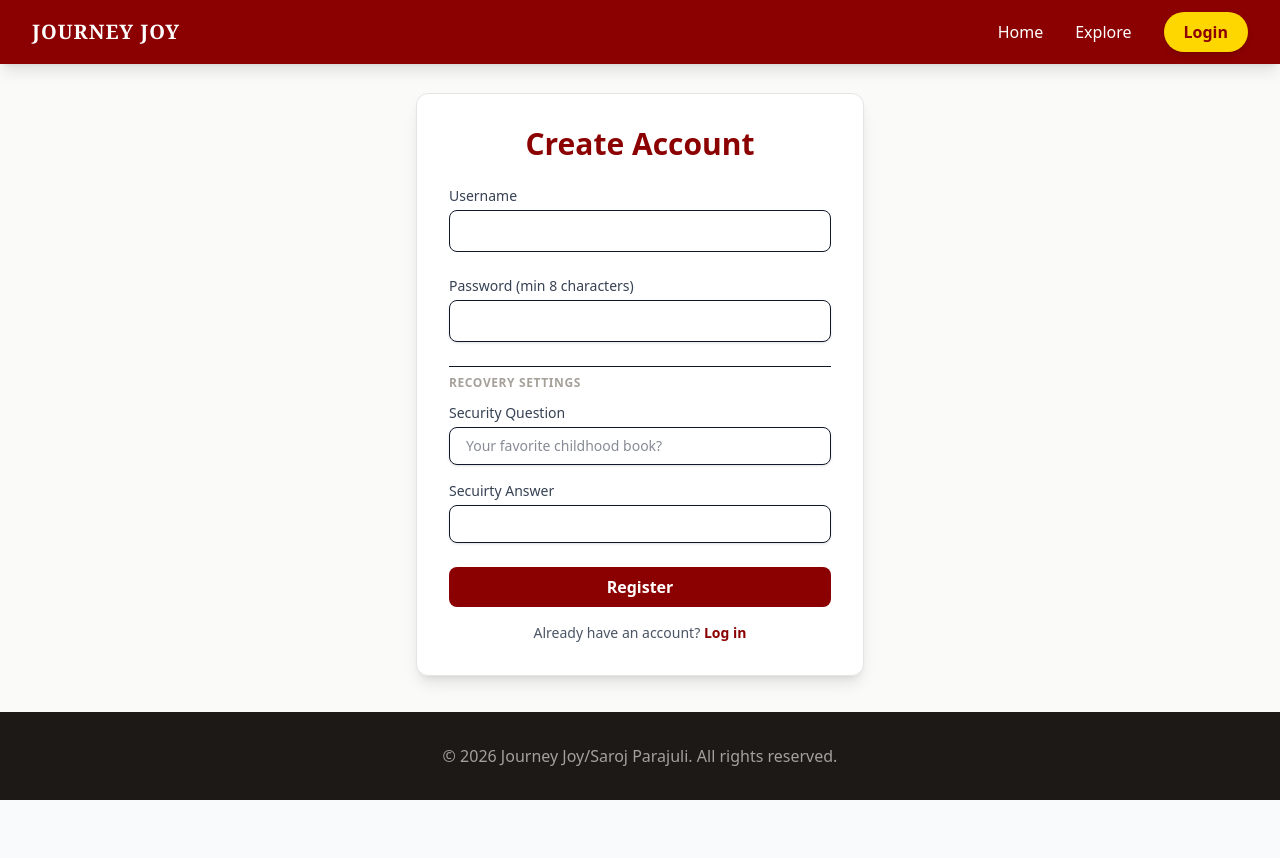
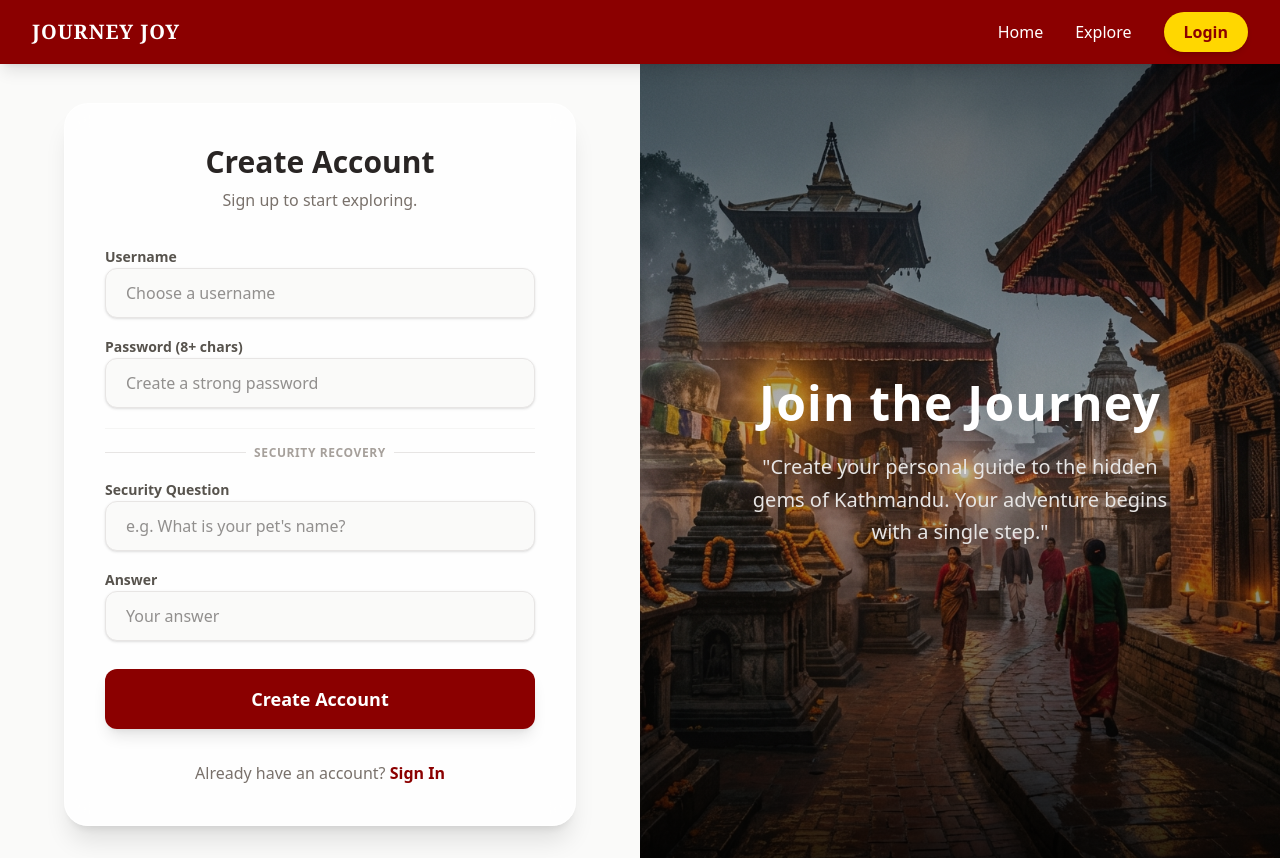
Before and after one commit to Sarojp2055/journey-joy, a React (Vite) app in the folder frontend/: page /register in a window 1280 px wide. Shown: the top 858 px of the page. Before the commit the page ends 800 px from the top, so only its background shows below. Built offline with nearby package versions, Linux system fonts and the light colour scheme; no server answers.

Commit message:
Feat: Redesign Login and Register pages with split-screen UI

```diff
--- a/frontend/src/pages/Login.jsx
+++ b/frontend/src/pages/Login.jsx
@@ -1,69 +1,128 @@
 import { useState } from 'react';
 import { useAuth } from '../context/AuthContext';
 import { useNavigate, Link } from 'react-router-dom';
+import heritageBg from '../assets/heritage_login_bg.png'; // Assuming the generated image is saved here
 
 export default function Login() {
     const [username, setUsername] = useState('');
     const [password, setPassword] = useState('');
     const [error, setError] = useState('');
+    const [loading, setLoading] = useState(false);
     const { login } = useAuth();
     const navigate = useNavigate();
 
     const handleSubmit = async (e) => {
         e.preventDefault();
+        setError('');
+        setLoading(true);
         try {
             await login(username, password);
-            // Clear local state before navigating away
             setUsername('');
             setPassword('');
             navigate('/dashboard');
         } catch (err) {
             setError(err.message);
-            setPassword(''); // Clear password on error
+            setPassword('');
+        } finally {
+            setLoading(false);
         }
     };
 
     return (
-        <div className="min-h-[80vh] flex items-center justify-center px-4">
-            <div className="bg-white p-8 rounded-xl shadow-lg w-full max-w-md border border-stone-200">
-                <h2 className="text-3xl font-bold text-center text-heritage-red mb-6">Welcome Back</h2>
-                {error && <div className="bg-red-100 text-red-700 p-3 rounded mb-4 text-sm">{error}</div>}
-                <form onSubmit={handleSubmit} className="space-y-6" autoComplete="off">
-                    <div>
-                        <label className="block text-sm font-medium text-gray-700 mb-1">Username</label>
+        <div className="min-h-screen flex font-poppins">
+            {/* Visual Side */}
+            <div className="hidden lg:flex w-1/2 relative bg-stone-900 justify-center items-center overflow-hidden">
+                <div
+                    className="absolute inset-0 bg-cover bg-center opacity-70 transition-transform duration-10000 hover:scale-105"
+                    style={{ backgroundImage: `url(${heritageBg})` }}
+                />
+                <div className="absolute inset-0 bg-gradient-to-t from-black/80 via-transparent to-black/40" />
+
+                <div className="relative z-10 text-white max-w-lg p-12 text-center animate-fade-in-up">
+                    <h1 className="text-5xl font-bold mb-6 font-display tracking-wide">Journey Joy</h1>
+                    <p className="text-xl text-stone-200 leading-relaxed font-light">
+                        "Discover the timeless echo of Kathmandu's heritage. Every trail tells a story, every stone holds a memory."
+                    </p>
+                </div>
+            </div>
+
+            {/* Form Side */}
+            <div className="w-full lg:w-1/2 flex items-center justify-center p-8 bg-stone-50">
+                <div className="w-full max-w-md bg-white/80 backdrop-blur-md p-8 md:p-12 rounded-3xl shadow-xl border border-white/50 animate-fade-in">
+                    <div className="mb-10 text-center">
+                        <h2 className="text-3xl font-bold text-stone-800 mb-2">Welcome Back</h2>
+                        <p className="text-stone-500">Please enter your details to sign in.</p>
+                    </div>
+
+                    {error && (
+                        <div className="mb-6 p-4 rounded-xl bg-red-50 border border-red-100 text-red-600 text-sm flex items-center gap-2 animate-shake">
+                            <span className="font-bold">Error:</span> {error}
+                        </div>
+                    )}
+
+                    <form onSubmit={handleSubmit} className="space-y-6">
+                        <div className="space-y-2">
+                            <label className="text-sm font-semibold text-stone-600">Username</label>
+                            <div className="relative group">
                                 <input
                                     type="text"
                                     required
-                            autoComplete="username"
-                            className="w-full px-4 py-2 rounded-lg border focus:ring-2 focus:ring-heritage-red focus:border-transparent outline-none transition-all"
+                                    className="w-full px-5 py-4 rounded-xl bg-stone-50 border border-stone-200 text-stone-800 placeholder-stone-400 focus:outline-none focus:ring-2 focus:ring-heritage-red/20 focus:border-heritage-red transition-all duration-300 shadow-sm group-hover:bg-white"
+                                    placeholder="Enter your username"
                                     value={username}
                                     onChange={(e) => setUsername(e.target.value)}
                                 />
                             </div>
-                    <div>
-                        <label className="block text-sm font-medium text-gray-700 mb-1">Password</label>
+                        </div>
+
+                        <div className="space-y-2">
+                            <div className="flex justify-between items-center">
+                                <label className="text-sm font-semibold text-stone-600">Password</label>
+                                <Link
+                                    to="/forgot-password"
+                                    className="text-xs font-semibold text-heritage-red hover:text-red-800 transition-colors"
+                                >
+                                    Forgot Password?
+                                </Link>
+                            </div>
+                            <div className="relative group">
                                 <input
                                     type="password"
                                     required
-                            autoComplete="current-password"
-                            className="w-full px-4 py-2 rounded-lg border focus:ring-2 focus:ring-heritage-red focus:border-transparent outline-none transition-all"
+                                    className="w-full px-5 py-4 rounded-xl bg-stone-50 border border-stone-200 text-stone-800 placeholder-stone-400 focus:outline-none focus:ring-2 focus:ring-heritage-red/20 focus:border-heritage-red transition-all duration-300 shadow-sm group-hover:bg-white"
+                                    placeholder="••••••••"
                                     value={password}
                                     onChange={(e) => setPassword(e.target.value)}
                                 />
                             </div>
+                        </div>
+
                         <button
                             type="submit"
-                        className="w-full bg-heritage-red text-white py-2 rounded-lg font-semibold hover:bg-red-800 transition-colors"
+                            disabled={loading}
+                            className="w-full py-4 bg-heritage-red text-white text-lg font-bold rounded-xl shadow-lg hover:bg-red-800 hover:shadow-red-900/30 transform hover:-translate-y-1 transition-all duration-300 disabled:opacity-70 disabled:cursor-not-allowed disabled:transform-none"
                         >
-                        Log In
+                            {loading ? (
+                                <span className="flex items-center justify-center gap-2">
+                                    <svg className="animate-spin h-5 w-5 text-white" xmlns="http://www.w3.org/2000/svg" fill="none" viewBox="0 0 24 24">
+                                        <circle className="opacity-25" cx="12" cy="12" r="10" stroke="currentColor" strokeWidth="4"></circle>
+                                        <path className="opacity-75" fill="currentColor" d="M4 12a8 8 0 018-8V0C5.373 0 0 5.373 0 12h4zm2 5.291A7.962 7.962 0 014 12H0c0 3.042 1.135 5.824 3 7.938l3-2.647z"></path>
+                                    </svg>
+                                    Signing in...
+                                </span>
+                            ) : 'Sign In'}
                         </button>
                     </form>
-                <div className="mt-4 text-center">
-                    <Link to="/forgot-password" size="sm" className="text-sm text-stone-500 hover:text-heritage-red">Forgot Password?</Link>
+
+                    <div className="mt-10 pt-6 border-t border-stone-100 text-center">
+                        <p className="text-stone-500">
+                            Don't have an account?{' '}
+                            <Link to="/register" className="font-bold text-heritage-red hover:text-red-800 hover:underline transition-all">
+                                Create an account
+                            </Link>
+                        </p>
                     </div>
-                <p className="mt-4 text-center text-sm text-gray-600">
-                    Don't have an account? <Link to="/register" className="text-heritage-red font-semibold hover:underline">Sign up</Link>
-                </p>
+                </div>
             </div>
         </div>
     );
--- a/frontend/src/pages/Register.jsx
+++ b/frontend/src/pages/Register.jsx
@@ -1,6 +1,7 @@
 import { useState } from 'react';
 import { useAuth } from '../context/AuthContext';
 import { useNavigate, Link } from 'react-router-dom';
+import heritageBg from '../assets/heritage_login_bg.png';
 
 export default function Register() {
     const [username, setUsername] = useState('');
@@ -8,18 +9,22 @@ export default function Register() {
     const [securityQuestion, setSecurityQuestion] = useState('');
     const [securityAnswer, setSecurityAnswer] = useState('');
     const [error, setError] = useState('');
+    const [loading, setLoading] = useState(false);
     const { register } = useAuth();
     const navigate = useNavigate();
 
     const handleSubmit = async (e) => {
         e.preventDefault();
+        setError('');
+
         if (password.length < 8) {
             setError('Password must be at least 8 characters long');
             return;
         }
+
+        setLoading(true);
         try {
             await register(username, password, securityQuestion, securityAnswer);
-            // Clear local state
             setUsername('');
             setPassword('');
             setSecurityAnswer('');
@@ -27,70 +32,122 @@ export default function Register() {
         } catch (err) {
             setError(err.message);
             setPassword('');
+        } finally {
+            setLoading(false);
         }
     };
 
     return (
-        <div className="min-h-[80vh] flex items-center justify-center px-4">
-            <div className="bg-white p-8 rounded-xl shadow-lg w-full max-w-md border border-stone-200">
-                <h2 className="text-3xl font-bold text-center text-heritage-red mb-6">Create Account</h2>
-                {error && <div className="bg-red-100 text-red-700 p-3 rounded mb-4 text-sm">{error}</div>}
-                <form onSubmit={handleSubmit} className="space-y-6">
-                    <div>
-                        <label className="block text-sm font-medium text-gray-700 mb-1">Username</label>
+        <div className="min-h-screen flex font-poppins">
+            {/* Visual Side - Order 2 on desktop to flip sides compared to login */}
+            <div className="hidden lg:flex w-1/2 relative bg-stone-900 justify-center items-center overflow-hidden order-last">
+                <div
+                    className="absolute inset-0 bg-cover bg-center opacity-70 transition-transform duration-10000 hover:scale-105"
+                    style={{ backgroundImage: `url(${heritageBg})` }}
+                />
+                <div className="absolute inset-0 bg-gradient-to-t from-black/80 via-transparent to-black/40" />
+
+                <div className="relative z-10 text-white max-w-lg p-12 text-center animate-fade-in-up">
+                    <h1 className="text-5xl font-bold mb-6 font-display tracking-wide">Join the Journey</h1>
+                    <p className="text-xl text-stone-200 leading-relaxed font-light">
+                        "Create your personal guide to the hidden gems of Kathmandu. Your adventure begins with a single step."
+                    </p>
+                </div>
+            </div>
+
+            {/* Form Side */}
+            <div className="w-full lg:w-1/2 flex items-center justify-center p-8 bg-stone-50">
+                <div className="w-full max-w-lg bg-white/80 backdrop-blur-md p-8 md:p-10 rounded-3xl shadow-xl border border-white/50 animate-fade-in">
+                    <div className="mb-8 text-center">
+                        <h2 className="text-3xl font-bold text-stone-800 mb-2">Create Account</h2>
+                        <p className="text-stone-500">Sign up to start exploring.</p>
+                    </div>
+
+                    {error && (
+                        <div className="mb-6 p-4 rounded-xl bg-red-50 border border-red-100 text-red-600 text-sm flex items-center gap-2 animate-shake">
+                            <span className="font-bold">Error:</span> {error}
+                        </div>
+                    )}
+
+                    <form onSubmit={handleSubmit} className="space-y-5">
+                        <div className="grid grid-cols-1 md:grid-cols-2 gap-4">
+                            <div className="space-y-2 col-span-2">
+                                <label className="text-sm font-semibold text-stone-600">Username</label>
                                 <input
                                     type="text"
                                     required
-                            className="w-full px-4 py-2 rounded-lg border focus:ring-2 focus:ring-heritage-red focus:border-transparent outline-none transition-all"
+                                    className="w-full px-5 py-3 rounded-xl bg-stone-50 border border-stone-200 text-stone-800 focus:outline-none focus:ring-2 focus:ring-heritage-red/20 focus:border-heritage-red transition-all shadow-sm"
+                                    placeholder="Choose a username"
                                     value={username}
                                     onChange={(e) => setUsername(e.target.value)}
                                 />
                             </div>
-                    <div>
-                        <label className="block text-sm font-medium text-gray-700 mb-1">Password (min 8 characters)</label>
+
+                            <div className="space-y-2 col-span-2">
+                                <label className="text-sm font-semibold text-stone-600">Password (8+ chars)</label>
                                 <input
                                     type="password"
                                     required
                                     minLength={8}
-                            className="w-full px-4 py-2 rounded-lg border focus:ring-2 focus:ring-heritage-red outline-none shadow-sm"
+                                    className="w-full px-5 py-3 rounded-xl bg-stone-50 border border-stone-200 text-stone-800 focus:outline-none focus:ring-2 focus:ring-heritage-red/20 focus:border-heritage-red transition-all shadow-sm"
+                                    placeholder="Create a strong password"
                                     value={password}
                                     onChange={(e) => setPassword(e.target.value)}
                                 />
                             </div>
-                    <div className="pt-2 border-t">
-                        <p className="text-xs text-stone-400 mb-3 font-semibold uppercase tracking-wider">Recovery Settings</p>
-                        <div>
-                            <label className="block text-sm font-medium text-gray-700 mb-1">Security Question</label>
+                        </div>
+
+                        <div className="pt-4 border-t border-stone-100">
+                            <p className="text-xs text-stone-400 mb-4 font-bold uppercase tracking-wider flex items-center gap-2">
+                                <span className="bg-stone-200 h-px flex-1"></span>
+                                Security Recovery
+                                <span className="bg-stone-200 h-px flex-1"></span>
+                            </p>
+
+                            <div className="space-y-4">
+                                <div className="space-y-2">
+                                    <label className="text-sm font-semibold text-stone-600">Security Question</label>
                                     <input
                                         type="text"
                                         required
-                                placeholder="Your favorite childhood book?"
-                                className="w-full px-4 py-2 rounded-lg border focus:ring-2 focus:ring-heritage-red outline-none text-sm shadow-sm"
+                                        placeholder="e.g. What is your pet's name?"
+                                        className="w-full px-5 py-3 rounded-xl bg-stone-50 border border-stone-200 text-stone-800 focus:outline-none focus:ring-2 focus:ring-heritage-red/20 focus:border-heritage-red transition-all shadow-sm"
                                         value={securityQuestion}
                                         onChange={(e) => setSecurityQuestion(e.target.value)}
                                     />
                                 </div>
-                        <div className="mt-4">
-                            <label className="block text-sm font-medium text-gray-700 mb-1">Secuirty Answer</label>
+                                <div className="space-y-2">
+                                    <label className="text-sm font-semibold text-stone-600">Answer</label>
                                     <input
                                         type="text"
                                         required
-                                className="w-full px-4 py-2 rounded-lg border focus:ring-2 focus:ring-heritage-red outline-none text-sm shadow-sm"
+                                        placeholder="Your answer"
+                                        className="w-full px-5 py-3 rounded-xl bg-stone-50 border border-stone-200 text-stone-800 focus:outline-none focus:ring-2 focus:ring-heritage-red/20 focus:border-heritage-red transition-all shadow-sm"
                                         value={securityAnswer}
                                         onChange={(e) => setSecurityAnswer(e.target.value)}
                                     />
                                 </div>
                             </div>
+                        </div>
+
                         <button
                             type="submit"
-                        className="w-full bg-heritage-red text-white py-2 rounded-lg font-semibold hover:bg-red-800 transition-colors"
+                            disabled={loading}
+                            className="w-full py-4 mt-2 bg-heritage-red text-white text-lg font-bold rounded-xl shadow-lg hover:bg-red-800 hover:shadow-red-900/30 transform hover:-translate-y-1 transition-all duration-300 disabled:opacity-70 disabled:cursor-not-allowed disabled:transform-none"
                         >
-                        Register
+                            {loading ? 'Creating Account...' : 'Create Account'}
                         </button>
                     </form>
-                <p className="mt-4 text-center text-sm text-gray-600">
-                    Already have an account? <Link to="/login" className="text-heritage-red font-semibold hover:underline">Log in</Link>
+
+                    <div className="mt-8 text-center">
+                        <p className="text-stone-500">
+                            Already have an account?{' '}
+                            <Link to="/login" className="font-bold text-heritage-red hover:text-red-800 hover:underline transition-all">
+                                Sign In
+                            </Link>
                         </p>
+                    </div>
+                </div>
             </div>
         </div>
     );
```
Also changed, not shown: frontend/src/assets/heritage_login_bg.png (added). Lines whose indentation alone changed are shown as unchanged.
